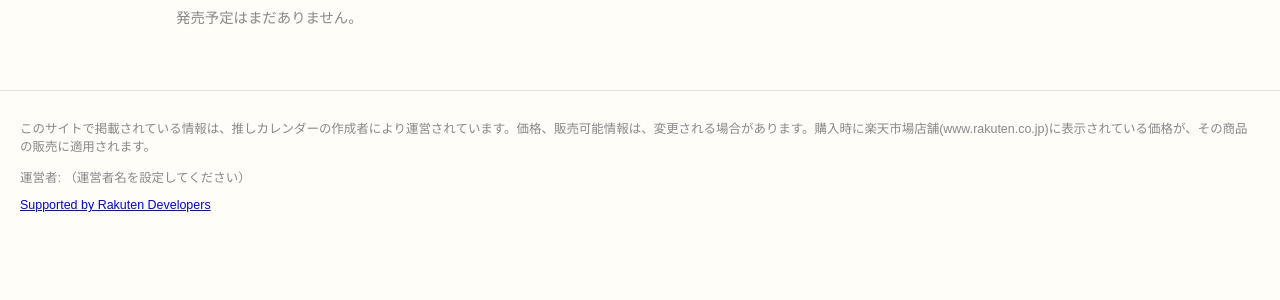
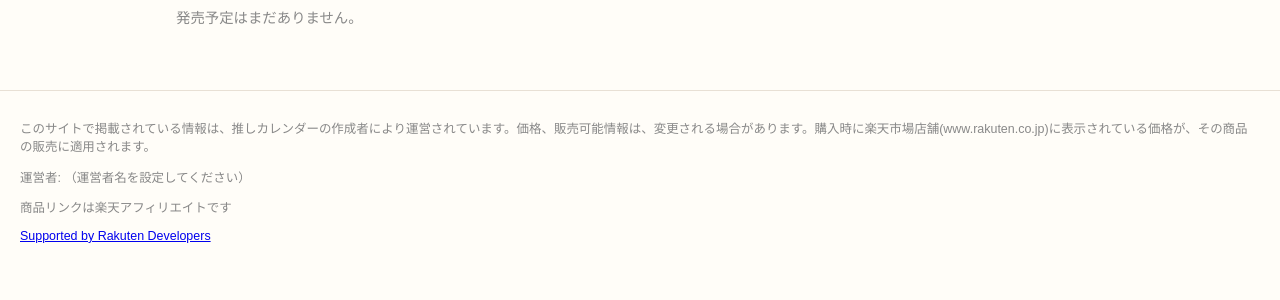
Before and after one commit to wan-9973/oshi-calendar, a FastAPI app: page / in a window 1280 px wide. Shown: the part 396-696 px from the top of the page. Run offline with FastAPI, Linux system fonts and the light colour scheme.

Commit message:
feat: add affiliate disclosure under operator name

```diff
--- a/src/web/templates/base.html
+++ b/src/web/templates/base.html
@@ -15,6 +15,7 @@
 <footer class="site-footer">
   <p class="disclaimer">{{ disclaimer }}</p>
   <p class="operator">運営者: {{ operator_name }}</p>
+  <p class="affiliate-note">商品リンクは楽天アフィリエイトです</p>
   <div class="credit">{{ credit_snippet | safe }}</div>
 </footer>
 <script src="/static/app.js"></script>
```
